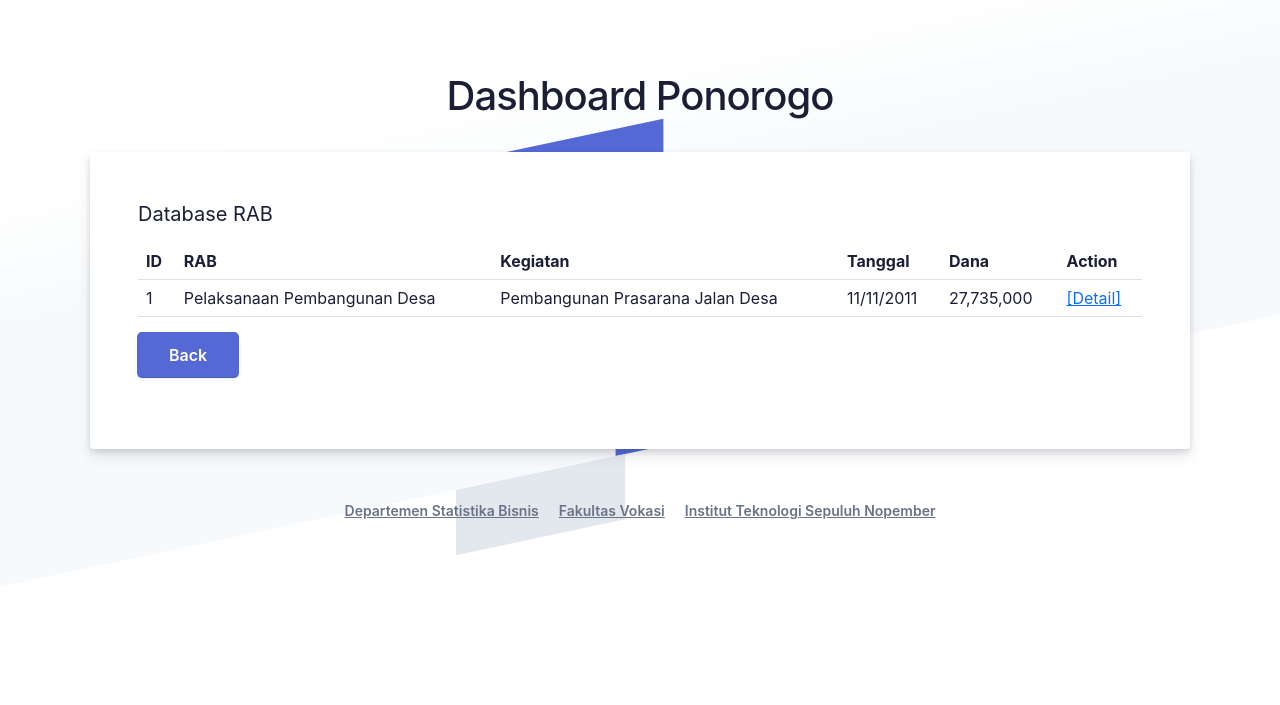
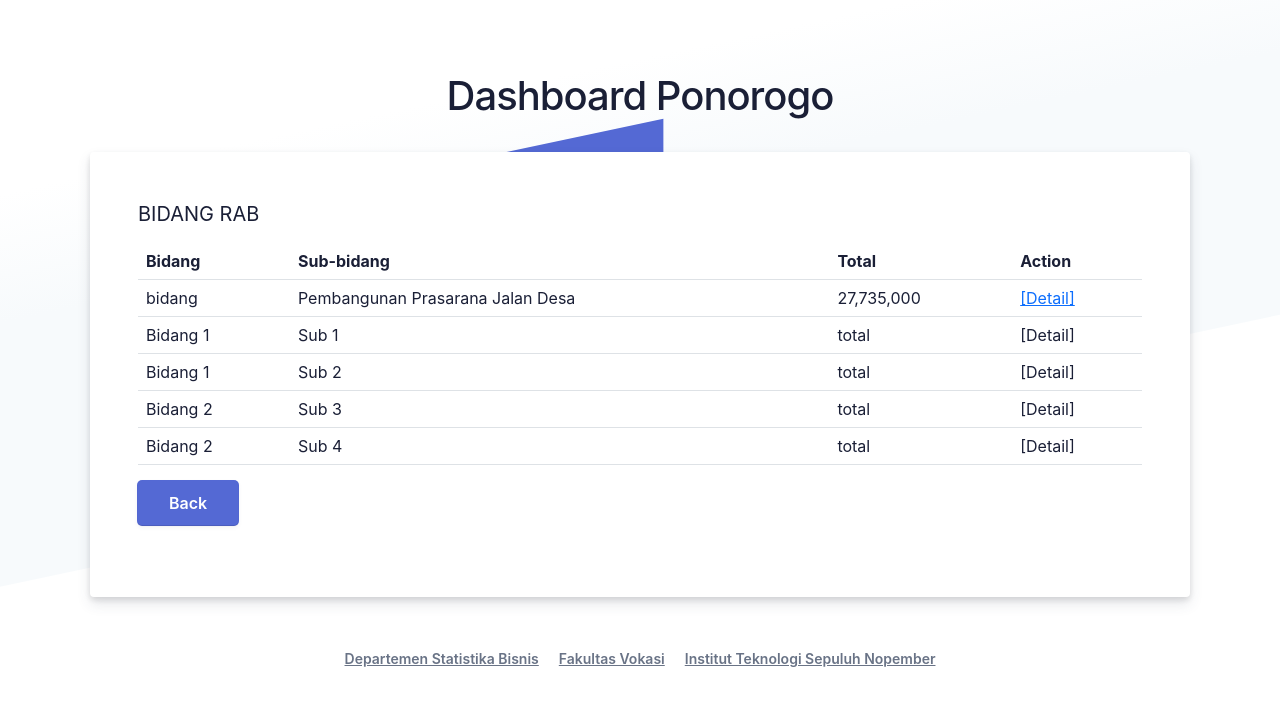
Before and after one commit to Amru052/Dashboard-Ponorogo, a PHP site: page /table1.php in a window 1280 px wide. Shown: the top 705 px of the page. Run offline with PHP 8.4, Linux system fonts and the light colour scheme; data that the repository does not hold is empty.

Commit message:
edited tabel1.php

```diff
--- a/table1.php
+++ b/table1.php
@@ -1,11 +1,25 @@
 <html>
 <head>
   <meta charset="utf-8">
-  <title>Survey COVID-19</title>
+  <title>RAB</title>
   <link rel="stylesheet" type="text/css" href="style1.css">
   <link href="https://cdn.jsdelivr.net/npm/bootstrap@5.2.3/dist/css/bootstrap.min.css" rel="stylesheet" integrity="sha384-rbsA2VBKQhggwzxH7pPCaAqO46MgnOM80zW1RWuH61DGLwZJEdK2Kadq2F9CUG65" crossorigin="anonymous">
 </head>
+<?php
 
+$data1 = [array("nama_bidang"=>"Bidang 1",
+                "data_sub"=>[array("id_sub"=>"1","nama_sub"=>"Sub 1"),
+                             array("id_sub"=>"2","nama_sub"=>"Sub 2")
+                            ]
+            ),
+         array("nama_bidang"=>"Bidang 2",
+                "data_sub"=>[array("id_sub"=>"3","nama_sub"=>"Sub 3"),
+                             array("id_sub"=>"4","nama_sub"=>"Sub 4")
+                            ]
+            )
+      ];
+echo($data1["nama_bidang"])
+?>
 <body>
   <div class="login-root">
     <div class="box-root flex-flex flex-direction--column" style="min-height: 100vh;flex-grow: 1;">
@@ -48,27 +62,37 @@
         <div class="formbg2-outer">
           <div class="formbg2">
             <div class="formbg2-inner padding-horizontal--48">
-              <span class="padding-bottom--15">Database RAB</span>
+              <span class="padding-bottom--15">BIDANG RAB</span>
               <table class="table table-hover">
                 <thead>
                     <tr>
-                    <th scope="col">ID</th>
-                    <th scope="col">RAB</th>
-                    <th scope="col">Kegiatan</th>
-                    <th scope="col">Tanggal</th>
-                    <th scope="col">Dana</th>
+                    <th scope="col">Bidang</th>
+                    <th scope="col">Sub-bidang</th>
+                    <th scope="col">Total</th>
                     <th scope="col">Action</th>
                     </tr>
                 </thead>
                 <tbody>
                     <tr>
-                        <td scope='row'>1</td>
-                        <td scope='col'>Pelaksanaan Pembangunan Desa</td>
+                        <td scope='col'>bidang</td>
                         <td scope='col'>Pembangunan Prasarana Jalan Desa</td>
-                        <td scope='col'>11/11/2011</td>
                         <td scope='col'>27,735,000</td>
                         <td><a href= 'detail.php?id=$id'> [Detail] </a></td>
                     </tr>
+                    <?php
+                      for ($x1 = 0; $x1 < 2; $x1++) {
+	                      for ($x2 = 0; $x2 < 2; $x2++) {
+		                      echo "<tr><td>";
+                          echo $data1[$x1]["nama_bidang"];
+                          echo "</td><td> ";
+                          echo $data1[$x1]["data_sub"][$x2]["nama_sub"];
+                          echo "</td>
+                          <td> total </td>
+                          <td> <a> [Detail] </a></td>
+                          </tr>" ;
+	                      }
+                      }
+?>
                 </tbody>
                 </table>
                 <div class="field padding-bottom--24" style="width: 100px;">
```
